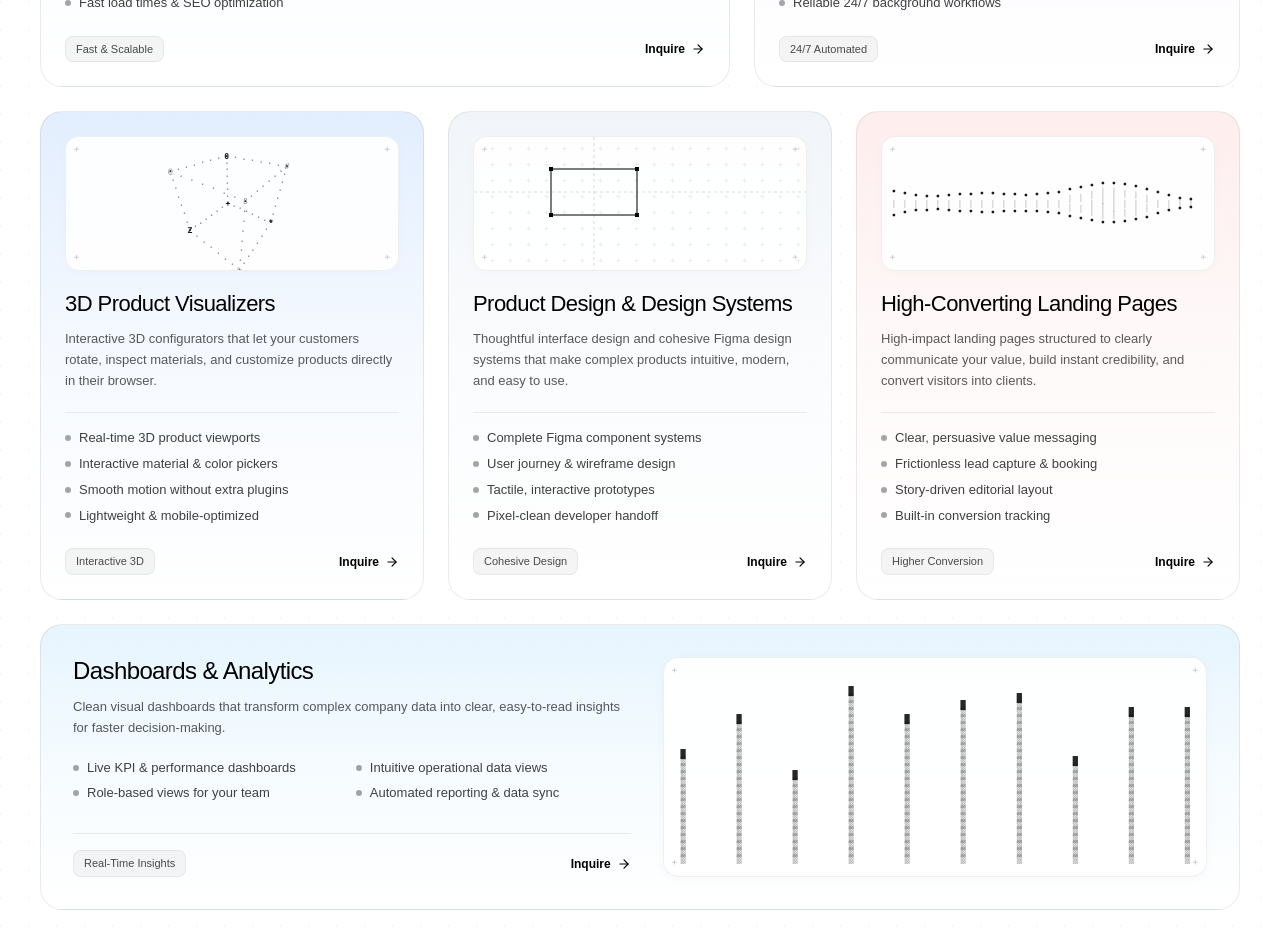
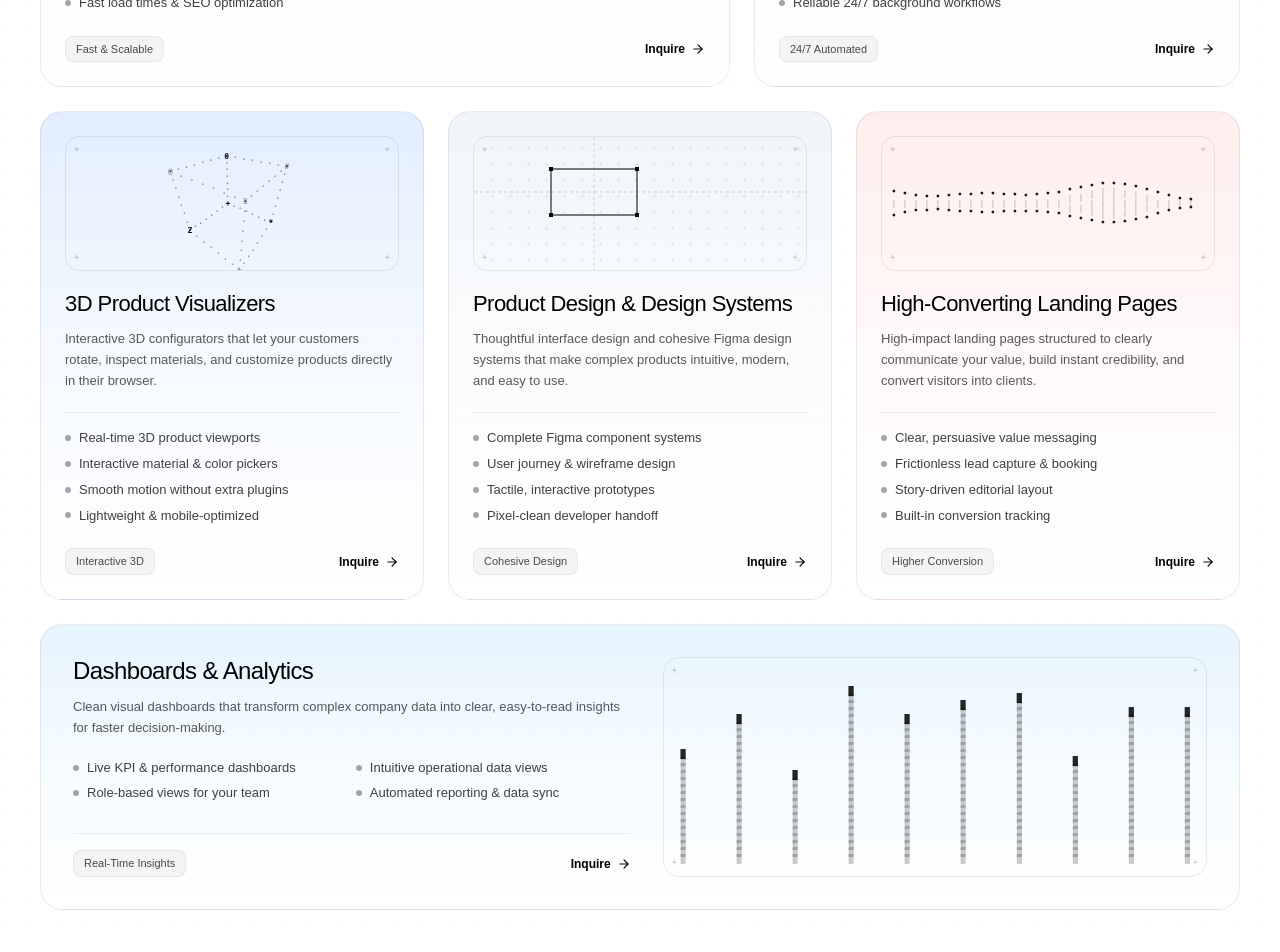
Before and after one commit to theajmalrazaq/blocshift, a Next.js app: page / in a window 1280 px wide. Shown: the part 5080-6032 px from the top of the page. Built offline with nearby package versions, Linux system fonts and the light colour scheme; a web font is replaced by a local one.

Commit message:
style: remove white background from visual containers in service cards

```diff
--- a/components/ServicesSection.tsx
+++ b/components/ServicesSection.tsx
@@ -258,7 +258,7 @@ export default function ServicesSection({ onOpenContact }: ServicesSectionProps)
                     </div>
 
                     {/* Right Panoramic Visualizer */}
-                    <div className="w-full lg:w-[48%] h-[150px] sm:h-[180px] lg:h-[220px] rounded-[16px] bg-white/90 border border-black/[0.06] overflow-hidden relative shadow-[0_2px_12px_rgba(0,0,0,0.03)] flex-shrink-0">
+                    <div className="w-full lg:w-[48%] h-[150px] sm:h-[180px] lg:h-[220px] rounded-[16px] border border-black/[0.08] overflow-hidden relative flex-shrink-0">
                       <VisualizerComponent />
                       <span className="pointer-events-none absolute top-1.5 left-2 font-mono text-[9px] text-black/25">
                         +
@@ -280,7 +280,7 @@ export default function ServicesSection({ onOpenContact }: ServicesSectionProps)
                     <div>
                       {/* Interactive Canvas Visualizer */}
                       <div
-                        className={`relative w-full rounded-[14px] bg-white/90 border border-black/[0.06] overflow-hidden mb-5 shadow-[0_2px_12px_rgba(0,0,0,0.02)] ${
+                        className={`relative w-full rounded-[14px] border border-black/[0.08] overflow-hidden mb-5 ${
                           service.id === "web-engineering"
                             ? "h-[135px] sm:h-[150px]"
                             : "h-[125px] sm:h-[135px]"
```
